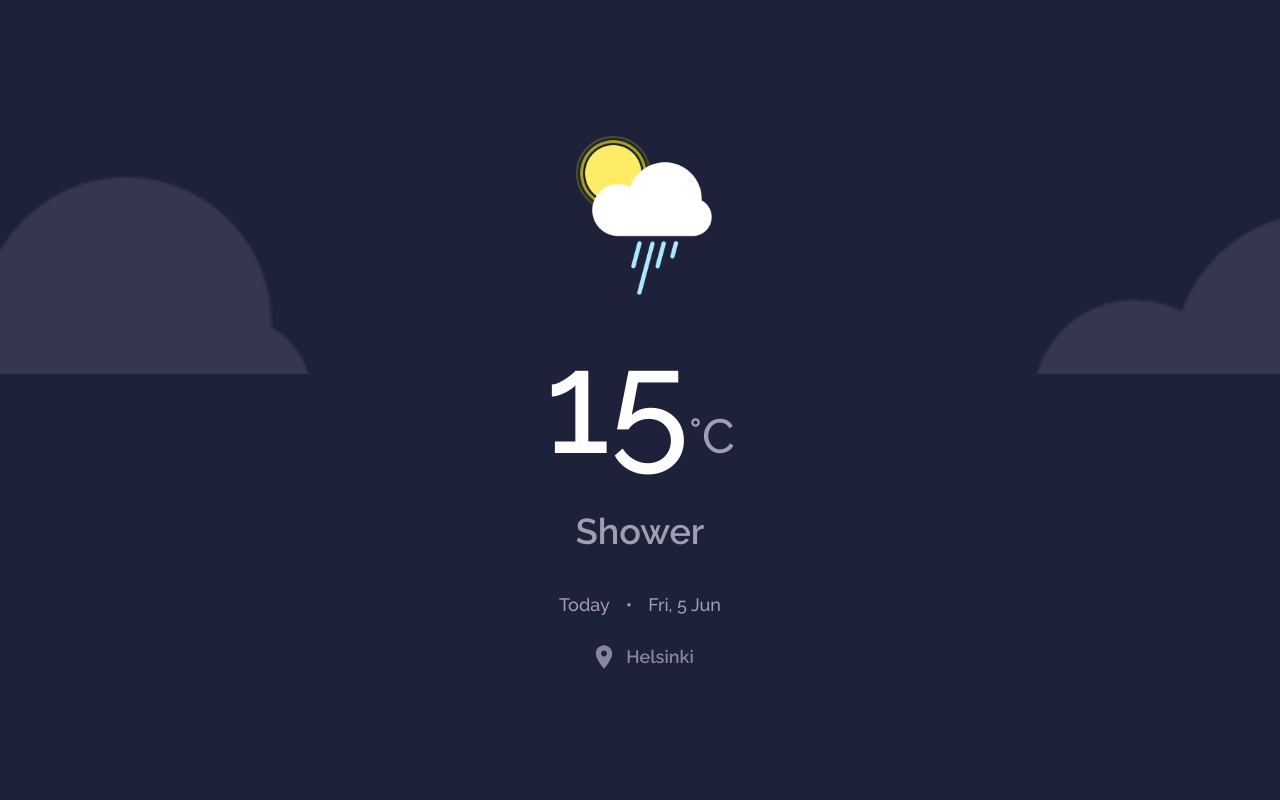
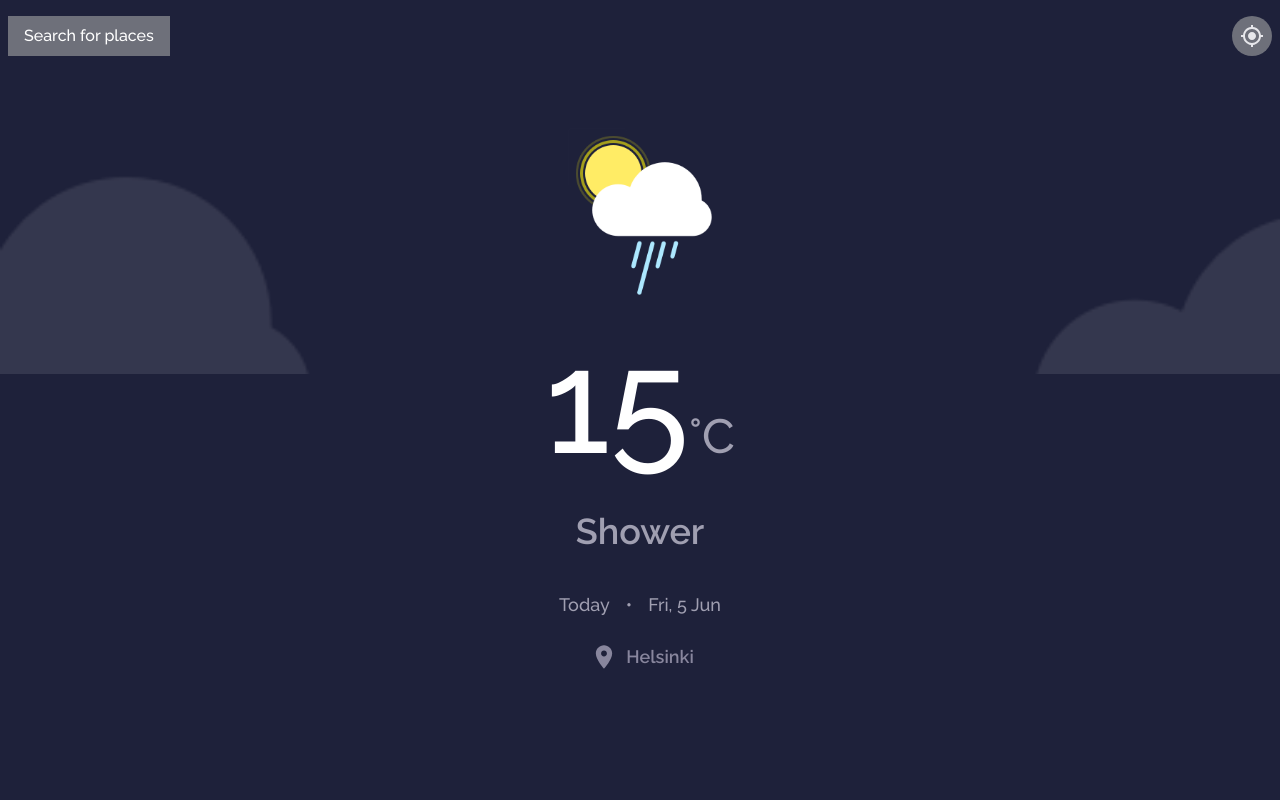
Before and after one commit to CodingLeonardo/weather-app, a React (Vite) app: page / in a window 1280 px wide. Shown: the top 800 px of the page. Built offline with nearby package versions, Linux system fonts and the light colour scheme.

Commit message:
Add Header component and update location icon color

```diff
--- a/src/App.tsx
+++ b/src/App.tsx
@@ -1,10 +1,12 @@
 import Badge from "./components/Badge";
 import Highlights from "./components/Highlights";
 import Forecast from "./components/Forecast";
+import Header from "./components/Header";
 
 const App = () => {
   return (
     <main>
+      <Header />
       <Badge />
       <Forecast />
       <Highlights />
--- /dev/null
+++ b/src/components/Header.tsx
@@ -0,0 +1,18 @@
+import MyLocation from "../assets/my_location_black_24dp.svg";
+
+const Header = () => {
+  return (
+    <>
+      <header className="absolute w-full flex justify-between items-center text-white py-4 px-2">
+        <button className="bg-[#6E707A] py-2 px-4 font-medium">
+          Search for places
+        </button>
+        <button className="bg-[#6e707a] rounded-full p-2">
+          <img src={MyLocation} alt="" />
+        </button>
+      </header>
+    </>
+  );
+};
+
+export default Header;
```
Also changed, not shown: src/assets/my_location_black_24dp.svg.
